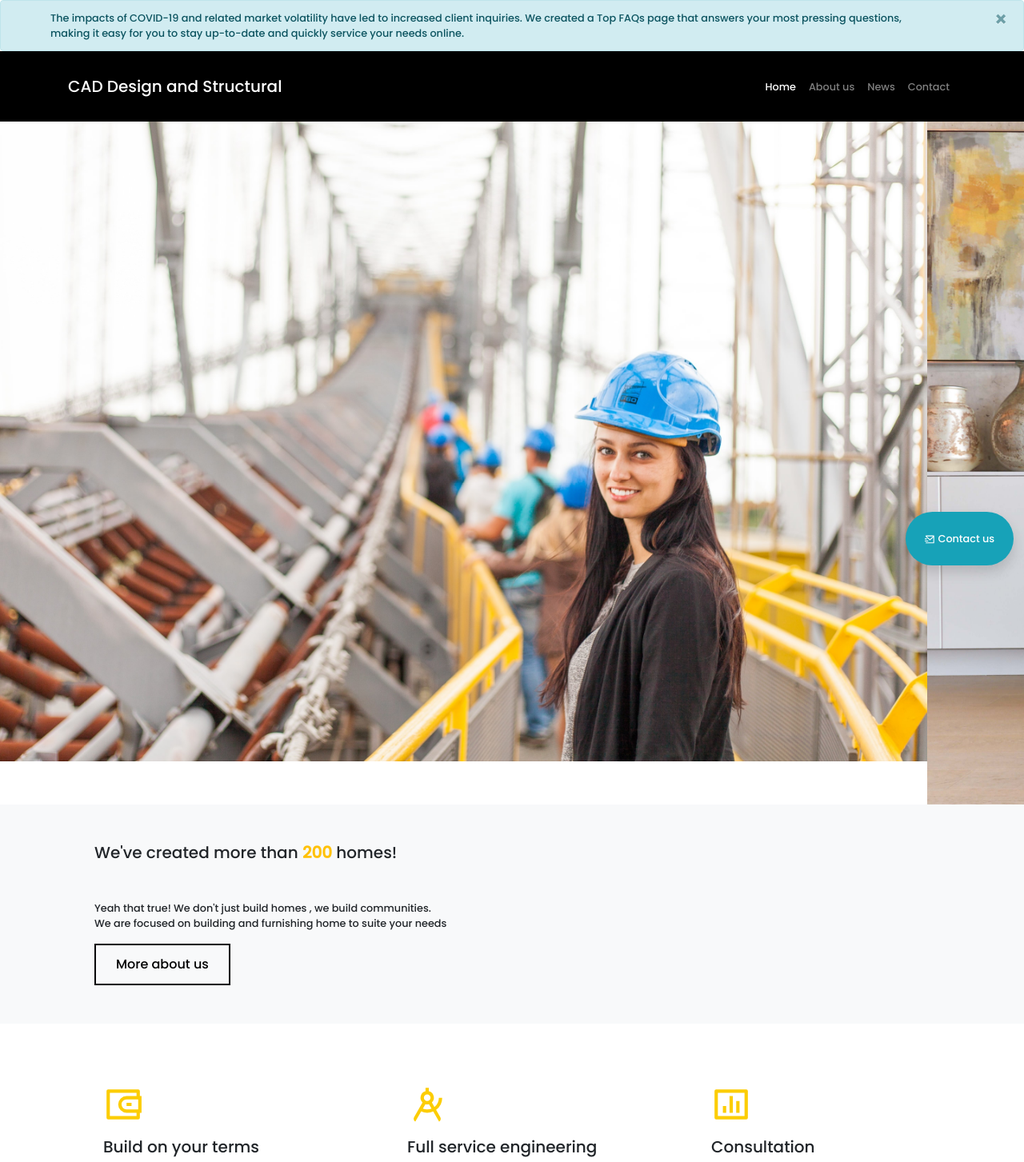
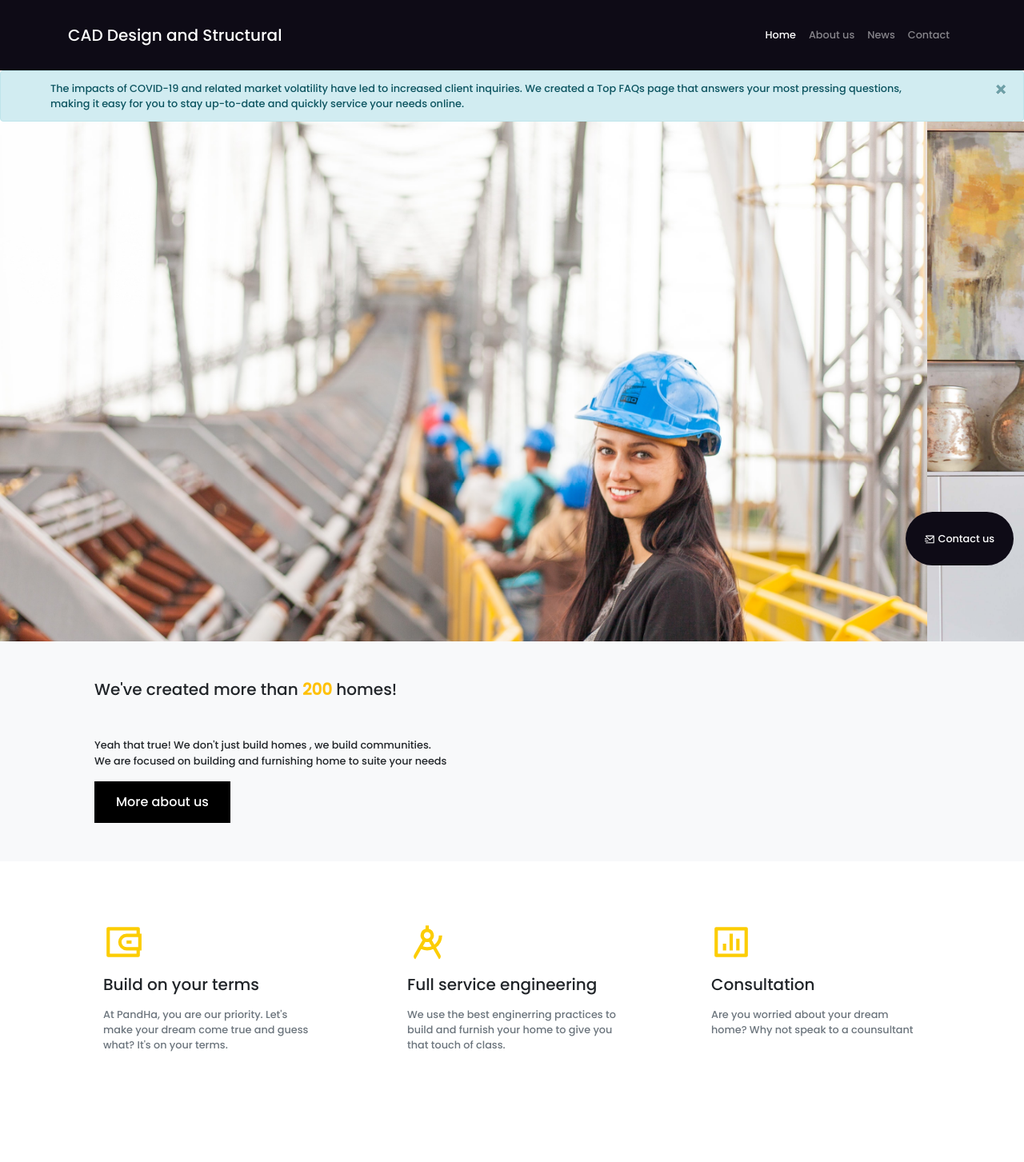
Before and after one commit to HarcourtHamsa/PandHa, a React (Create React App) app: page / in a window 1280 px wide. Shown: the top 1453 px of the page at 80% size. Built offline with nearby package versions, Linux system fonts and the light colour scheme.

Commit message:
fixing issues

```diff
--- a/package.json
+++ b/package.json
@@ -1,6 +1,5 @@
 {
   "name": "CAD",
-  "homepage": "https://HarcourtHamsa.github.io/PandHa/",
   "version": "0.1.0",
   "private": true,
   "dependencies": {
--- a/src/App.css
+++ b/src/App.css
@@ -8,6 +8,8 @@ body {
   transition: -webkit-transform 1s ease;
   transition: transform 1s ease;
   transition: transform 1s ease, -webkit-transform 1s ease;
+  height: 650px;
+
 }
 
 .center{
@@ -36,7 +38,7 @@ body {
   position: absolute;
   top: 80%;
   right: 1%;
-  background-color: #17a2b8;
+  background-color: #0e0b16 ;
   color: white;
   position: fixed;
   border-radius: 3em;
@@ -44,7 +46,8 @@ body {
 }
 
 .navbar{
-  background-color: black;
+  background-color: #0e0b16;
+  color: #0e0b16;
 }
 
 .cta{
@@ -89,7 +92,8 @@ background-image: linear-gradient(147deg, #000000 0%, #434343 74%);
   background-color: black;
 }
 .btn-black{
-  color: black;
+  color: white;
+  background-color: #000000;
   border-radius: 0;
   border: 2px solid black;
   padding: 12px 25px;
@@ -100,7 +104,8 @@ input{
   border: 0;
 }
 
-#footer .footer-newsletter form input[type="email"] {
+.footer .footer-newsletter form input[type="email"] {
+  background-color: #0e0b16;
   border: 0;
   padding: 4px 8px;
   width: calc(100% - 100px);
--- a/src/components/About.js
+++ b/src/components/About.js
@@ -18,7 +18,7 @@ function About() {
             <div className="p-5 bg-light">
                 Meet the Team
             </div>
-            <div className="container mt-3 ">
+            <div className="container mt-3 text-justify">
                 <div className="row">
                     <div className="col-xl-4">
                     <Card
--- a/src/components/Contact.js
+++ b/src/components/Contact.js
@@ -27,8 +27,9 @@ function Contact() {
                 </Modal>
                 : null}
 
+
+            <NavBar />
             <InfoBox />
-            <NavBar />
             <FloatingBtn />
             <div className="p-5 bg-light">
                 Contact us
--- a/src/components/Landing.js
+++ b/src/components/Landing.js
@@ -40,8 +40,9 @@ function Landing() {
 
   return (
     <React.Fragment>
+
+      <NavBar />
       <InfoBox />
-      <NavBar />
 
       {isOpen
         ? <Modal onClose={closeModal}>
--- a/src/components/layouts/FloatingBtn.js
+++ b/src/components/layouts/FloatingBtn.js
@@ -5,7 +5,7 @@ import { Link } from 'react-router-dom';
 function FloatingBtn() {
   return (
     <React.Fragment>
-      <div className="floating-btn p-4 small shadow">
+      <div className="floating-btn p-4  small ">
         <Link to="/contact" className="text-white">
           <RiMailSendLine /> Contact us
         </Link>
--- a/src/components/layouts/Footer.js
+++ b/src/components/layouts/Footer.js
@@ -23,7 +23,7 @@ function Footer() {
         </Modal>
         : null}
 
-      <div className=" small">
+      <div className="footer small" id="footer">
         <hr />
         <div className="container p-5">
           <div className="row">
--- a/src/components/layouts/NavBar.js
+++ b/src/components/layouts/NavBar.js
@@ -10,13 +10,14 @@ export default function NavBar() {
             CAD Design and Structural
           </Link>
           <button
-            className="navbar-toggler border-0 "
+            className="navbar-toggler border-0"
             type="button"
             data-toggle="collapse"
             data-target="#navbarSupportedContent"
             aria-controls="navbarSupportedContent"
             aria-expanded="false"
             aria-label="Toggle navigation"
+            style={{color: 'white'}}
           >
             <span className="navbar-toggler-icon" />
           </button>
--- a/src/components/layouts/Section.js
+++ b/src/components/layouts/Section.js
@@ -1,4 +1,5 @@
 import React from 'react';
+import { Link } from 'react-router-dom';
 
 function Section () {
   return (
@@ -20,7 +21,7 @@ function Section () {
             We are focused on building
             and furnishing home to suite your needs
           </p>
-          <a href="/" className="btn btn-black">More about us</a>
+          <Link href="/about" className="btn btn-black">More about us</Link>
         </div>
       </div>
     </React.Fragment>
```
